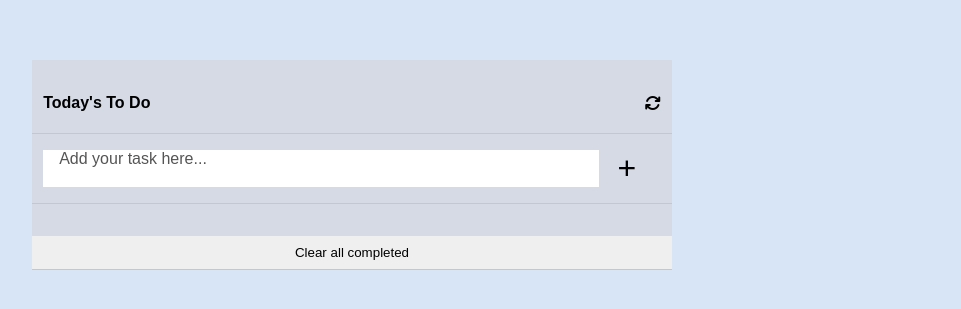
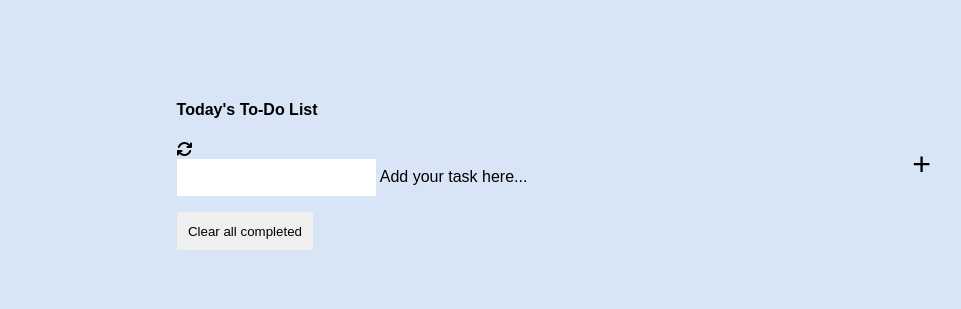
Before and after one commit to Uzair-Manzoor/To-Do-list, a plain HTML site: page src/index.html in a window 1280 px wide. Shown: the part 235-544 px from the top of the page, without its empty margins (288-1249 px from the left). Drawn offline with Linux system fonts and the light colour scheme.

Commit message:
update html file

```diff
--- a/src/index.html
+++ b/src/index.html
@@ -12,21 +12,21 @@
   <link rel="stylesheet" href="index.css">
 </head>
 <body>
-  <main class="container">
-    <header class="title-section">
-      <h4>Today's To Do</h4><i class="fa-solid fa-arrows-rotate" aria-label="Rotate icon"></i>
+  <main class="todo-app-container">
+    <header class="todo-app-title">
+      <h4>Today's To-Do List</h4><i class="rotate-icon fas fa-sync"></i>
     </header>
-    <section class="form-field-section">
-      <form action="submit" class="input-field">
-        <input type="text" id="input-task" class="input-task" autocomplete="off" required>
+    <section class="todo-app-form">
+      <form action="submit" class="task-input-form">
+        <input type="text" id="input-task" class="task-input" autocomplete="off" required>
         <label for="input-task">Add your task here...</label>
         <input type="button" id="addBtn" value="+">
       </form>
     </section>
-    <section class="list-container-section">
-      <ul class="todo-list" id="todoList">
+    <section class="todo-app-list-container">
+      <ul class="task-list" id="todoList">
       </ul>
-      <input type="button" class="clear-completed" value="Clear all completed">
+      <input type="button" class="clear-completed-tasks" value="Clear all completed">
     </section>
   </main>
 </body>
```
